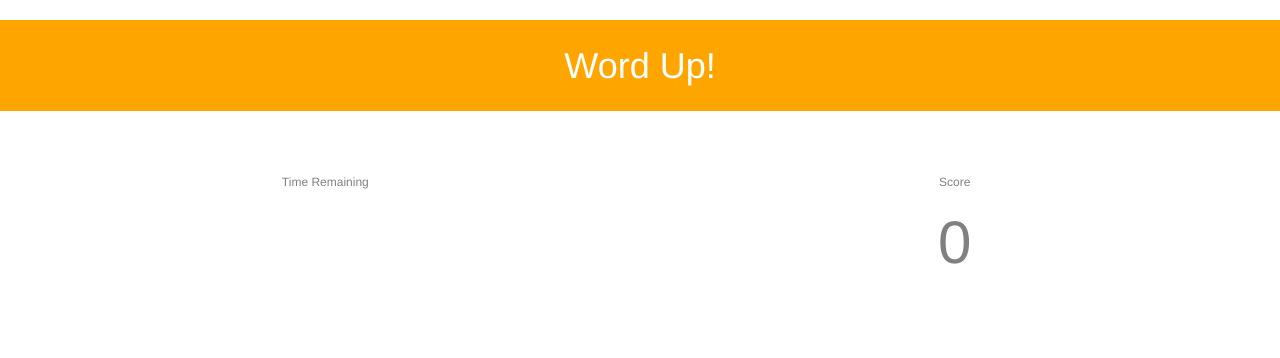
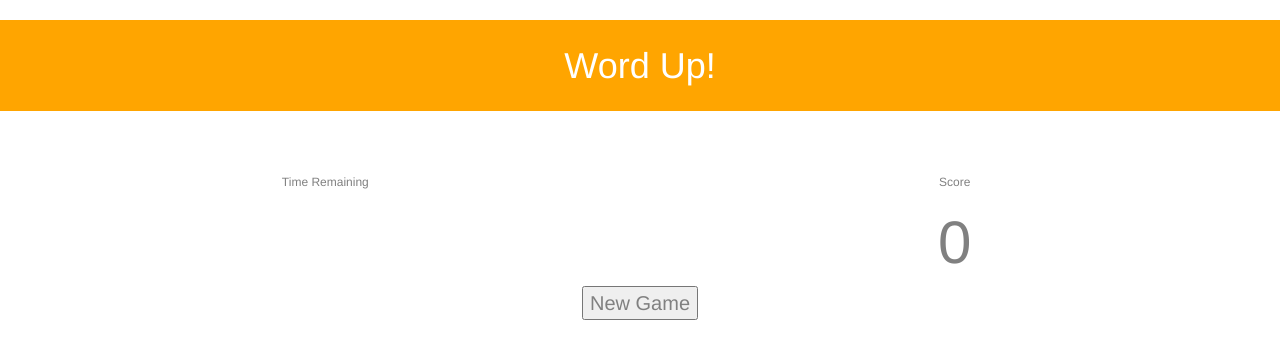
Before and after one commit to zcogley/word-up, a plain HTML site: page index.html in a window 1280 px wide. Drawn offline with nearby package versions, Linux system fonts and the light colour scheme.

Commit message:
add button

```diff
--- a/index.html
+++ b/index.html
@@ -44,6 +44,8 @@
             <!-- TODO 1
             Make a "New Game" button
             -->
+            <button>New Game</button>
+
         </section>
 
         <!-- things that should not show up until the (first) game has started -->
```
